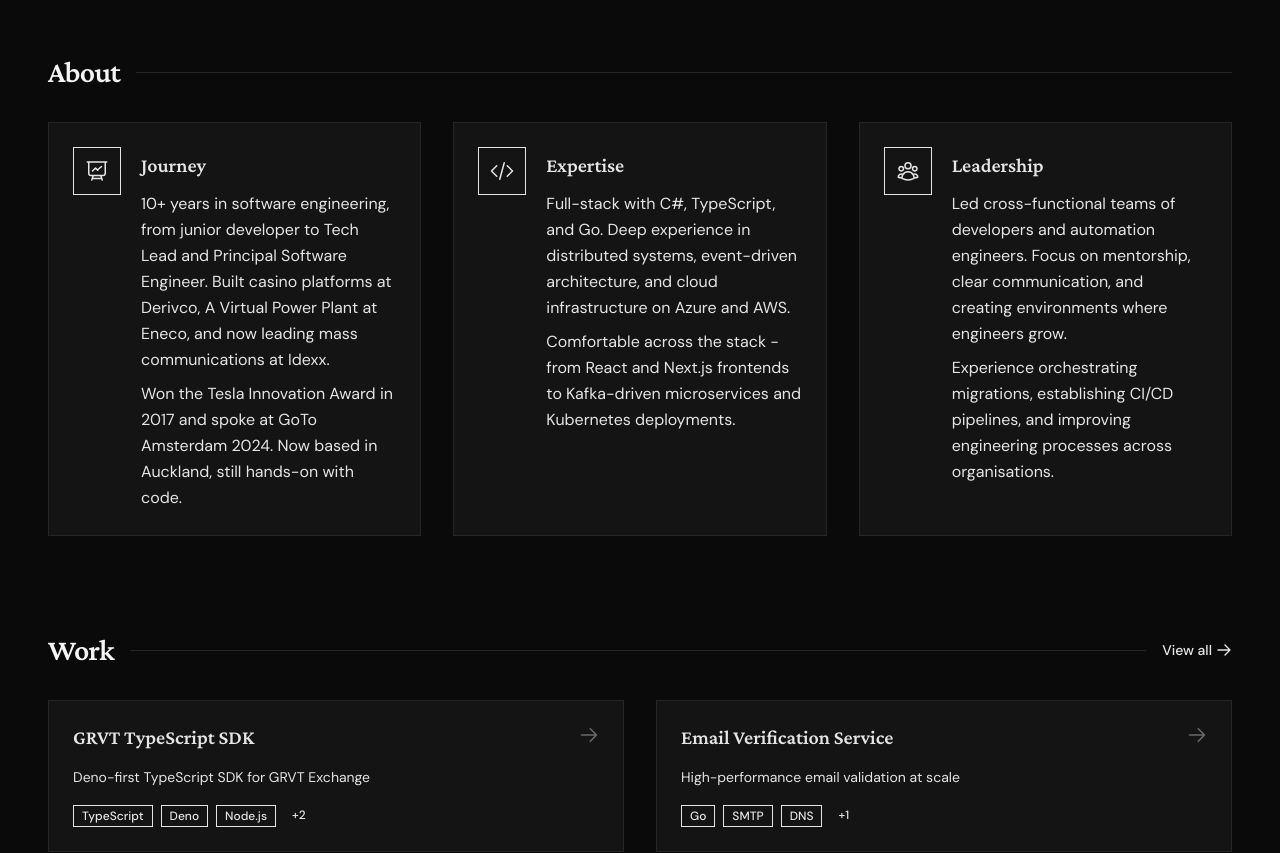
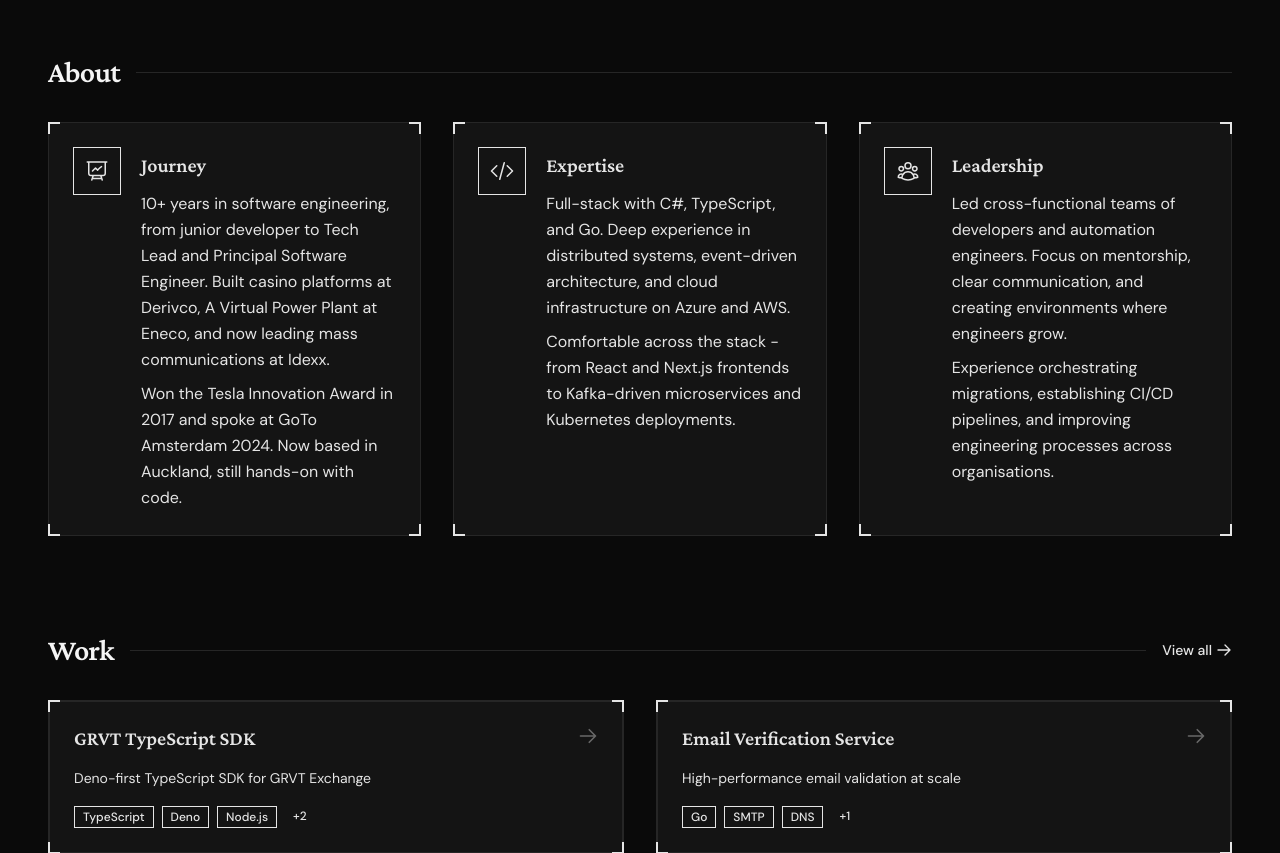
Before and after one commit to wezzcoetzee/wezzcoetzee, a Next.js app: page / in a window 1280 px wide. Shown: the part 480-1333 px from the top of the page. Built offline with nearby package versions, Linux system fonts and the light colour scheme.

Commit message:
feat: home page styling

```diff
--- a/src/components/About.tsx
+++ b/src/components/About.tsx
@@ -1,6 +1,7 @@
 'use client';
 
 import { useEffect, useState } from 'react';
+import { CornerBrackets } from './CornerBrackets';
 type AboutSectionProps = {
   icon: React.ReactNode;
   title: string;
@@ -17,13 +18,12 @@ function AboutSection({ icon, title, children, delay }: AboutSectionProps) {
   }, [delay]);
 
   return (
-    <div
-      className="card-minimal p-6 transition-all duration-600 ease-out"
+    <CornerBrackets className="card-minimal h-full p-6 transition-all duration-600 ease-out"
       style={{
         opacity: isVisible ? 1 : 0,
         transform: isVisible ? 'translateY(0)' : 'translateY(20px)',
-      }}
-    >
+      }}>
+
       <div className="flex items-start gap-5">
         <div className="flex-shrink-0">
           <div className="w-12 h-12 flex items-center justify-center border border-border text-muted-foreground">
@@ -39,7 +39,7 @@ function AboutSection({ icon, title, children, delay }: AboutSectionProps) {
           </div>
         </div>
       </div>
-    </div>
+    </CornerBrackets>
   );
 }
 
--- a/src/components/CornerBrackets.tsx
+++ b/src/components/CornerBrackets.tsx
@@ -1,6 +1,6 @@
-export function CornerBrackets({ children }: { children: React.ReactNode }) {
+export function CornerBrackets({ children, style, className }: { children: React.ReactNode, style?: React.CSSProperties, className?: string }) {
   return (
-    <div className="relative border">
+    <div className={`relative border ${className || ''}`} style={style}>
       <span className="absolute -top-px -left-px z-10 h-3 w-3 border-t-2 border-l-2 border-foreground" />
       <span className="absolute -top-px -right-px z-10 h-3 w-3 border-t-2 border-r-2 border-foreground" />
       <span className="absolute -bottom-px -left-px z-10 h-3 w-3 border-b-2 border-l-2 border-foreground" />
--- a/src/components/FeaturedWork.tsx
+++ b/src/components/FeaturedWork.tsx
@@ -3,6 +3,7 @@
 import { useState } from 'react';
 import Link from 'next/link';
 import { PROJECTS } from '@/data';
+import { CornerBrackets } from './CornerBrackets';
 
 const INITIAL_PROJECT_COUNT = 4;
 
@@ -21,6 +22,7 @@ function ProjectCard({ project, index }: ProjectCardProps) {
         animation: `fadeInUp 0.6s ease-out ${0.1 + index * 0.1}s forwards`,
       }}
     >
+      <CornerBrackets>
         <div className="card-minimal p-6">
           <div className="space-y-4">
             <div className="flex items-start justify-between gap-3">
@@ -66,6 +68,7 @@ function ProjectCard({ project, index }: ProjectCardProps) {
             </div>
           </div>
         </div>
+      </CornerBrackets>
     </Link>
   );
 }
--- a/src/components/SocialCard.tsx
+++ b/src/components/SocialCard.tsx
@@ -1,6 +1,7 @@
 'use client';
 
 import type { ReactNode } from 'react';
+import { CornerBrackets } from './CornerBrackets';
 
 declare global {
   interface Window {
@@ -60,6 +61,8 @@ export default function SocialCard({ contact, index }: SocialCardProps) {
         animation: `fadeInUp 0.6s ease-out ${0.8 + index * 0.1}s forwards`,
       }}
     >
+      <CornerBrackets>
+
         <div className="card-minimal p-6">
           <div className="flex items-start gap-5">
             <div className="flex-shrink-0">
@@ -93,6 +96,7 @@ export default function SocialCard({ contact, index }: SocialCardProps) {
             </div>
           </div>
         </div>
+      </CornerBrackets>
     </button>
   );
 }
```
Lines whose indentation alone changed are shown as unchanged.
